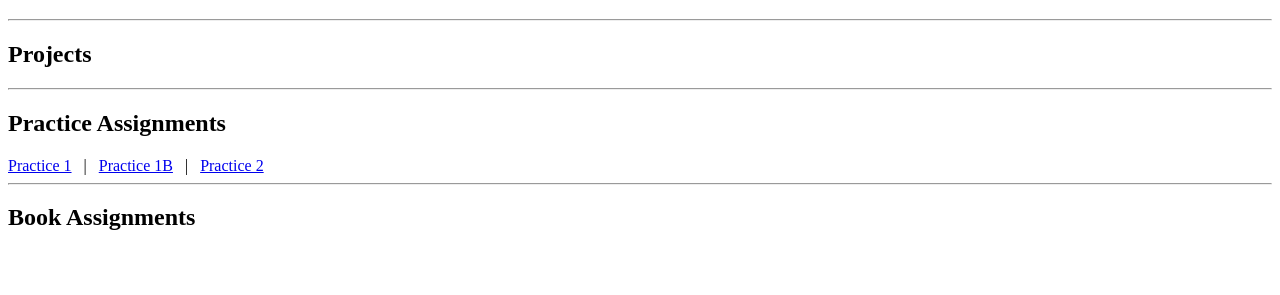
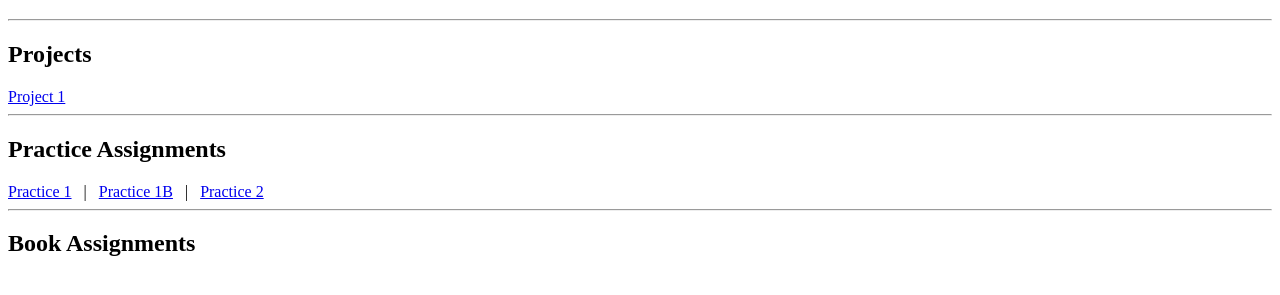
Before and after one commit to kyleclancaster/INFO2420, a plain HTML site: page index.html in a window 1280 px wide. Shown: the part 61-356 px from the top of the page. Drawn offline with Linux system fonts and the light colour scheme.

Commit message:
added project 1 to home page

```diff
--- a/index.html
+++ b/index.html
@@ -9,6 +9,8 @@
 <h1>Kyle Lancaster's Home Page</h1>
 <hr/>
 <h2>Projects</h2>
+<a href="projects/Project 1/WebsiteEval.html">Project 1</a>
+
 <hr />
 
 <h2>Practice Assignments</h2>
```
Also changed, not shown: projects/Project 1/WebsiteEval.html (added).
